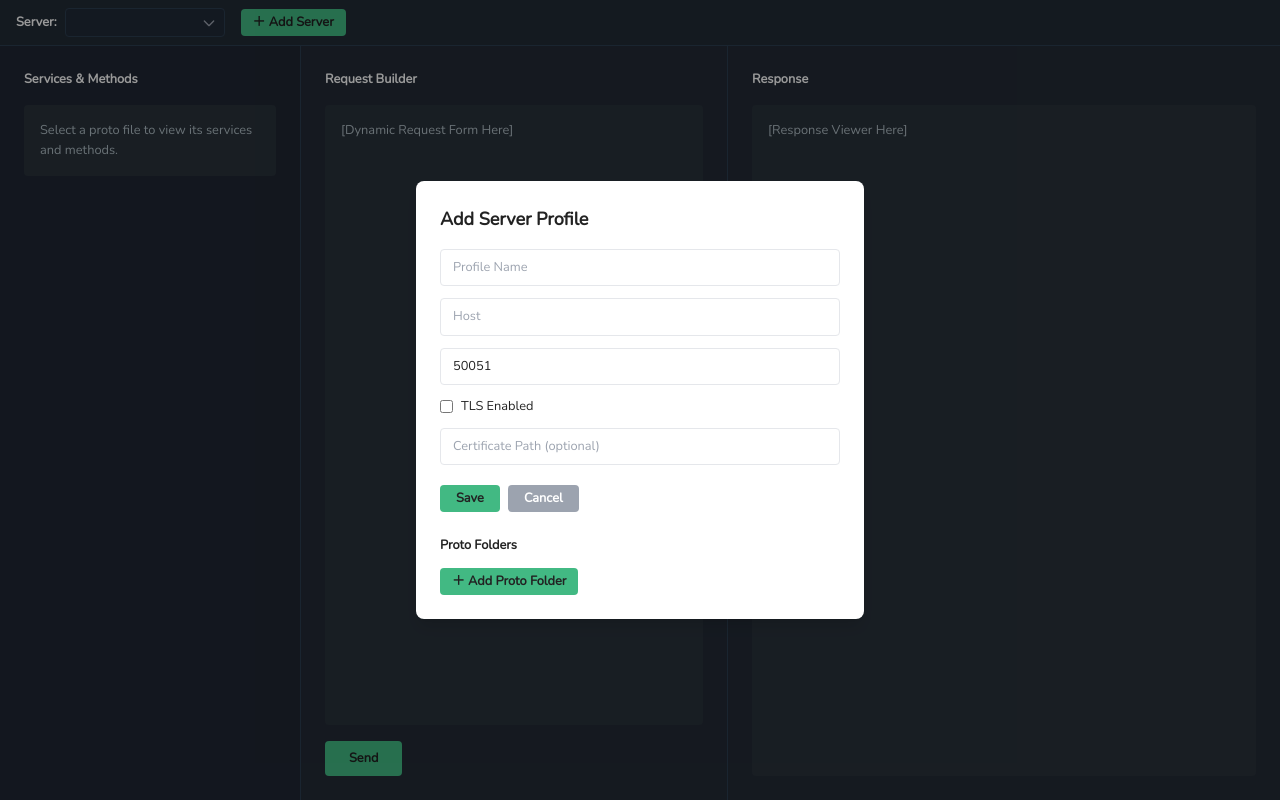
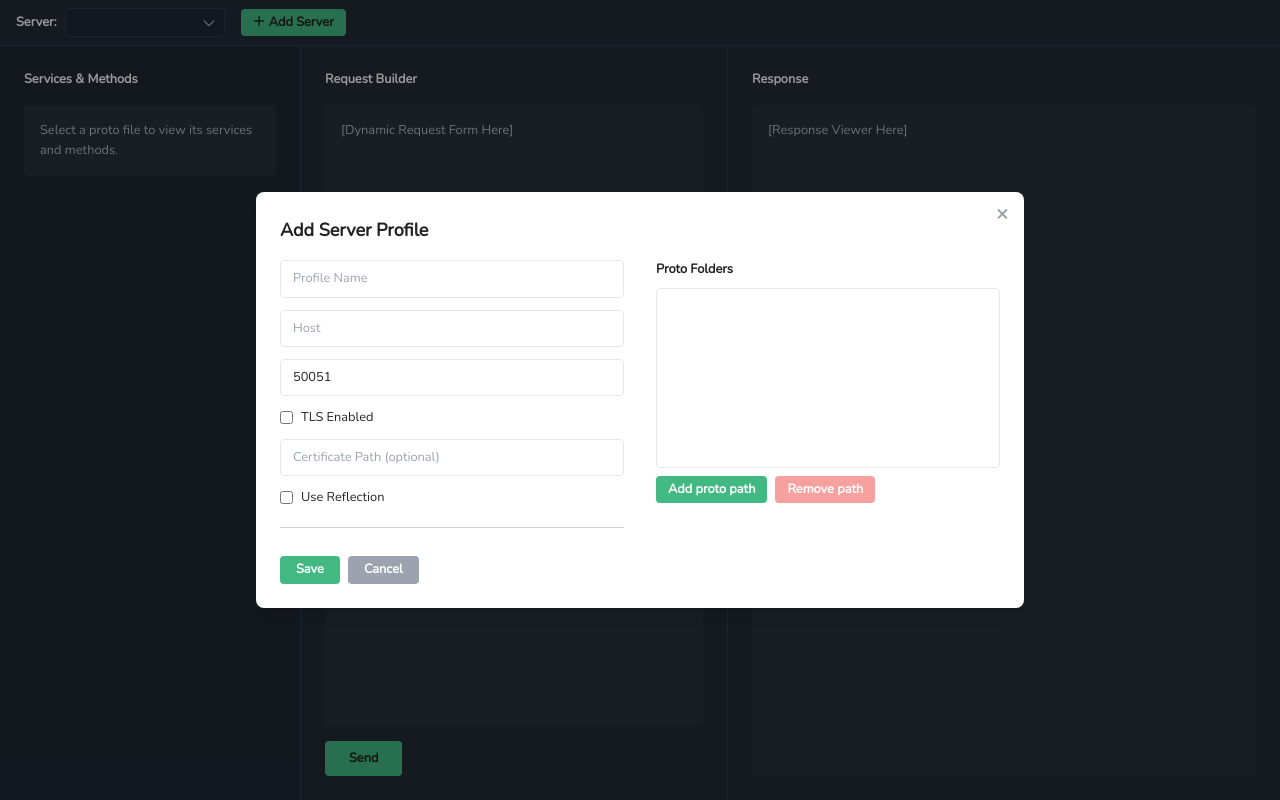
Before and after one commit to api-tools/protodesk, a Vue app in the folder frontend/: page / in a window 1280 px wide. Both pictures are taken after a click on the button "＋ Add Server". Built offline with nearby package versions, Linux system fonts and the light colour scheme.

Commit message:
Fixed modal window for servers

```diff
--- a/frontend/src/components/ServerTopBar.vue
+++ b/frontend/src/components/ServerTopBar.vue
@@ -1,7 +1,7 @@
 <script setup lang="ts">
 import { ref, computed, watch } from 'vue'
 import { useServerProfileStore } from '@/stores/serverProfile'
-import { ListProtoDefinitionsByProfile } from '@wailsjs/go/app/App'
+import { ListProtoDefinitionsByProfile, SelectProtoFolder, ImportProtoFilesFromFolder } from '@wailsjs/go/app/App'
 import ConfirmModal from './ConfirmModal.vue'
 
 declare global {
@@ -23,7 +23,8 @@ const modalProfile = ref({
   host: '',
   port: 50051,
   tlsEnabled: false,
-  certificatePath: ''
+  certificatePath: '',
+  useReflection: false
 })
 
 const selectedProfileId = ref<string | null>(null)
@@ -63,21 +64,21 @@ watch(() => showModal.value && selectedProfileId.value, (val) => {
 function openAdd() {
   isEdit.value = false
   showModal.value = true
-  modalProfile.value = { id: '', name: '', host: '', port: 50051, tlsEnabled: false, certificatePath: '' }
+  modalProfile.value = { id: '', name: '', host: '', port: 50051, tlsEnabled: false, certificatePath: '', useReflection: false }
   protoFolders.value = []
 }
 
 function openEdit(profile: any) {
   isEdit.value = true
   showModal.value = true
-  modalProfile.value = { ...profile }
+  modalProfile.value = { ...profile, useReflection: profile.useReflection ?? false }
   protoFolders.value = Array.isArray(profile.protoFolders) ? [...profile.protoFolders] : []
 }
 
 async function saveProfile() {
   if (!modalProfile.value.name || !modalProfile.value.host || !modalProfile.value.port) return
   if (isEdit.value) {
-    await profileStore.updateProfile(modalProfile.value.id, { ...modalProfile.value, protoFolders: [...protoFolders.value] })
+    await profileStore.updateProfile(modalProfile.value.id, { ...modalProfile.value, protoFolders: [...protoFolders.value], useReflection: modalProfile.value.useReflection })
   } else {
     const newId = Date.now().toString();
     await profileStore.addProfile({
@@ -85,7 +86,8 @@ async function saveProfile() {
       id: newId,
       createdAt: new Date(),
       updatedAt: new Date(),
-      protoFolders: [...protoFolders.value]
+      protoFolders: [...protoFolders.value],
+      useReflection: modalProfile.value.useReflection
     })
     selectedProfileId.value = newId;
   }
@@ -116,17 +118,33 @@ async function removeProfile() {
 
 // Proto folder management
 const protoFolders = ref<string[]>([])
+const selectedProtoFolder = ref<string | null>(null)
+const showInfoModal = ref(false)
+const infoModalMessage = ref('')
+
 async function addProtoFolder() {
-  let folder = null;
-  if (window.runtime && typeof window.runtime.OpenDirectoryDialog === 'function') {
-    folder = await window.runtime.OpenDirectoryDialog({ title: 'Select a proto folder' });
+  const files = await ImportProtoFilesFromFolder();
+  if (!files || files.length === 0) {
+    infoModalMessage.value = 'No valid .proto files were found in the selected folder.';
+    showInfoModal.value = true;
+    return;
   }
-  if (folder && !protoFolders.value.includes(folder)) {
-    protoFolders.value.push(folder);
+  // Get the folder path from the first file (all files are from the same folder)
+  const folderPath = files[0].filePath.substring(0, files[0].filePath.lastIndexOf('/'));
+  if (!protoFolders.value.includes(folderPath)) {
+    protoFolders.value.push(folderPath);
   }
 }
-function removeProtoFolder(folder: string) {
-  protoFolders.value = protoFolders.value.filter(f => f !== folder)
+
+function selectProtoFolder(folder: string) {
+  selectedProtoFolder.value = folder
+}
+
+function removeSelectedProtoFolder() {
+  if (selectedProtoFolder.value) {
+    protoFolders.value = protoFolders.value.filter(f => f !== selectedProtoFolder.value)
+    selectedProtoFolder.value = null
+  }
 }
 
 // Debug: log profiles whenever they change
@@ -174,9 +192,13 @@ function debugReloadProfiles() {
     </div>
     <!-- Modal -->
     <div v-if="showModal" class="fixed inset-0 bg-black bg-opacity-40 flex items-center justify-center z-50">
-      <div class="bg-white text-[#222] rounded-lg shadow-lg p-6 w-full max-w-md text-[0.8rem]">
+      <div class="bg-white text-[#222] rounded-lg shadow-lg p-6 w-full max-w-3xl text-[0.8rem] relative">
+        <!-- Close (cross) button -->
+        <button class="absolute top-2 right-4 text-xl text-gray-400 hover:text-gray-700 font-bold" @click="showModal = false">&times;</button>
         <h3 class="text-lg font-bold mb-4">{{ isEdit ? 'Edit' : 'Add' }} Server Profile</h3>
-        <form @submit.prevent="saveProfile" class="flex flex-col gap-3">
+        <div class="flex flex-row gap-8">
+          <!-- Left column: Server data fields -->
+          <form @submit.prevent="saveProfile" class="flex flex-col gap-3 flex-1 min-w-0">
             <input v-model="modalProfile.name" type="text" placeholder="Profile Name" required class="border rounded px-3 py-2" />
             <input v-model="modalProfile.host" type="text" placeholder="Host" required class="border rounded px-3 py-2" />
             <input v-model.number="modalProfile.port" type="number" placeholder="Port" min="1" required class="border rounded px-3 py-2" />
@@ -184,27 +206,44 @@ function debugReloadProfiles() {
               <input v-model="modalProfile.tlsEnabled" type="checkbox" /> TLS Enabled
             </label>
             <input v-model="modalProfile.certificatePath" type="text" placeholder="Certificate Path (optional)" class="border rounded px-3 py-2" />
+            <label class="flex items-center gap-2">
+              <input v-model="modalProfile.useReflection" type="checkbox" /> Use Reflection
+            </label>
+            <hr class="my-2 border-t border-gray-300" />
             <div class="flex gap-2 mt-2">
-            <button type="submit" class="bg-[#42b983] text-[#222] rounded px-4 py-1 font-bold hover:bg-[#369870] transition">Save</button>
+              <button type="submit" class="bg-[#42b983] text-white rounded px-4 py-1 font-bold hover:bg-[#369870] transition">Save</button>
               <button type="button" class="bg-gray-400 text-white rounded px-4 py-1 font-bold hover:bg-gray-600 transition" @click="showModal = false">Cancel</button>
             </div>
           </form>
-        <div class="mt-6">
+          <!-- Right column: Proto folders and files -->
+          <div class="flex flex-col flex-1 min-w-0">
             <h4 class="font-semibold mb-2">Proto Folders</h4>
-          <div class="flex flex-col gap-2">
-            <div v-for="folder in protoFolders" :key="folder" class="flex items-center justify-between bg-[#29323b] text-[#b0bec5] rounded px-3 py-1">
-              <span class="truncate">{{ folder }}</span>
-              <button class="text-[#b71c1c] underline hover:text-[#7f1d1d] ml-2" @click="removeProtoFolder(folder)">Remove</button>
-            </div>
-            <button class="bg-[#42b983] text-[#222] rounded px-3 py-1 font-bold hover:bg-[#369870] transition mt-1 self-start" @click="addProtoFolder">＋ Add Proto Folder</button>
+            <div class="border rounded bg-white text-[#222] overflow-y-auto mb-2" style="height: 180px;">
+              <div v-for="folder in protoFolders" :key="folder"
+                class="px-3 py-1 cursor-pointer select-none"
+                :class="{ 'bg-[#42b983] text-white': selectedProtoFolder === folder, 'hover:bg-gray-100': selectedProtoFolder !== folder }"
+                @click="!modalProfile.useReflection && selectProtoFolder(folder)"
+                :aria-disabled="modalProfile.useReflection"
+                :tabindex="modalProfile.useReflection ? -1 : 0"
+                :style="modalProfile.useReflection ? 'pointer-events: none; opacity: 0.5;' : ''"
+              >
+                {{ folder }}
               </div>
             </div>
-        <div v-if="isEdit" class="mt-6">
-          <h4 class="font-semibold mb-2">Proto Files</h4>
-          <div v-if="protoDefinitions.length === 0" class="text-gray-500">No proto files for this server.</div>
-          <ul v-else class="list-disc pl-5">
-            <li v-for="file in protoDefinitions" :key="file.id">{{ file.filePath }}</li>
-          </ul>
+            <div class="flex gap-2">
+              <button class="bg-[#42b983] text-white rounded px-3 py-1 font-bold hover:bg-[#369870] transition self-start" @click="addProtoFolder" :disabled="modalProfile.useReflection">Add proto path</button>
+              <button class="bg-red-500 text-white rounded px-3 py-1 font-bold hover:bg-red-700 transition self-start disabled:opacity-50" :disabled="!selectedProtoFolder || modalProfile.useReflection" @click="removeSelectedProtoFolder">Remove path</button>
+            </div>
+          </div>
+          <!-- Info Modal for no proto files found -->
+          <ConfirmModal
+            :show="showInfoModal"
+            title="No Proto Files Found"
+            :message="infoModalMessage"
+            confirmText="OK"
+            :onConfirm="() => { showInfoModal = false }"
+            :onCancel="() => { showInfoModal = false }"
+          />
         </div>
       </div>
     </div>
--- a/frontend/src/stores/serverProfile.ts
+++ b/frontend/src/stores/serverProfile.ts
@@ -13,6 +13,7 @@ export interface ServerProfile {
   createdAt: Date
   updatedAt: Date
   protoFolders?: string[]
+  useReflection?: boolean
 }
 
 function toFrontendProfile(profile: any): ServerProfile {
@@ -21,6 +22,7 @@ function toFrontendProfile(profile: any): ServerProfile {
     createdAt: new Date(profile.createdAt),
     updatedAt: new Date(profile.updatedAt),
     protoFolders: Array.isArray(profile.protoFolders) ? profile.protoFolders : [],
+    useReflection: profile.useReflection ?? false,
   }
 }
 
--- a/frontend/wailsjs/go/app/App.d.ts
+++ b/frontend/wailsjs/go/app/App.d.ts
@@ -29,6 +29,8 @@ export function ListServerProfiles():Promise<Array<models.ServerProfile>>;
 
 export function SaveProtoDefinition(arg1:proto.ProtoDefinition):Promise<void>;
 
+export function SelectProtoFolder():Promise<string>;
+
 export function Shutdown(arg1:context.Context):Promise<void>;
 
 export function Startup(arg1:context.Context):Promise<void>;
--- a/frontend/wailsjs/go/app/App.js
+++ b/frontend/wailsjs/go/app/App.js
@@ -50,6 +50,10 @@ export function SaveProtoDefinition(arg1) {
   return window['go']['app']['App']['SaveProtoDefinition'](arg1);
 }
 
+export function SelectProtoFolder() {
+  return window['go']['app']['App']['SelectProtoFolder']();
+}
+
 export function Shutdown(arg1) {
   return window['go']['app']['App']['Shutdown'](arg1);
 }
```
Also changed, not shown: 1 other file (tests, documents, lock files or other folders). Lines whose indentation alone changed are shown as unchanged.
